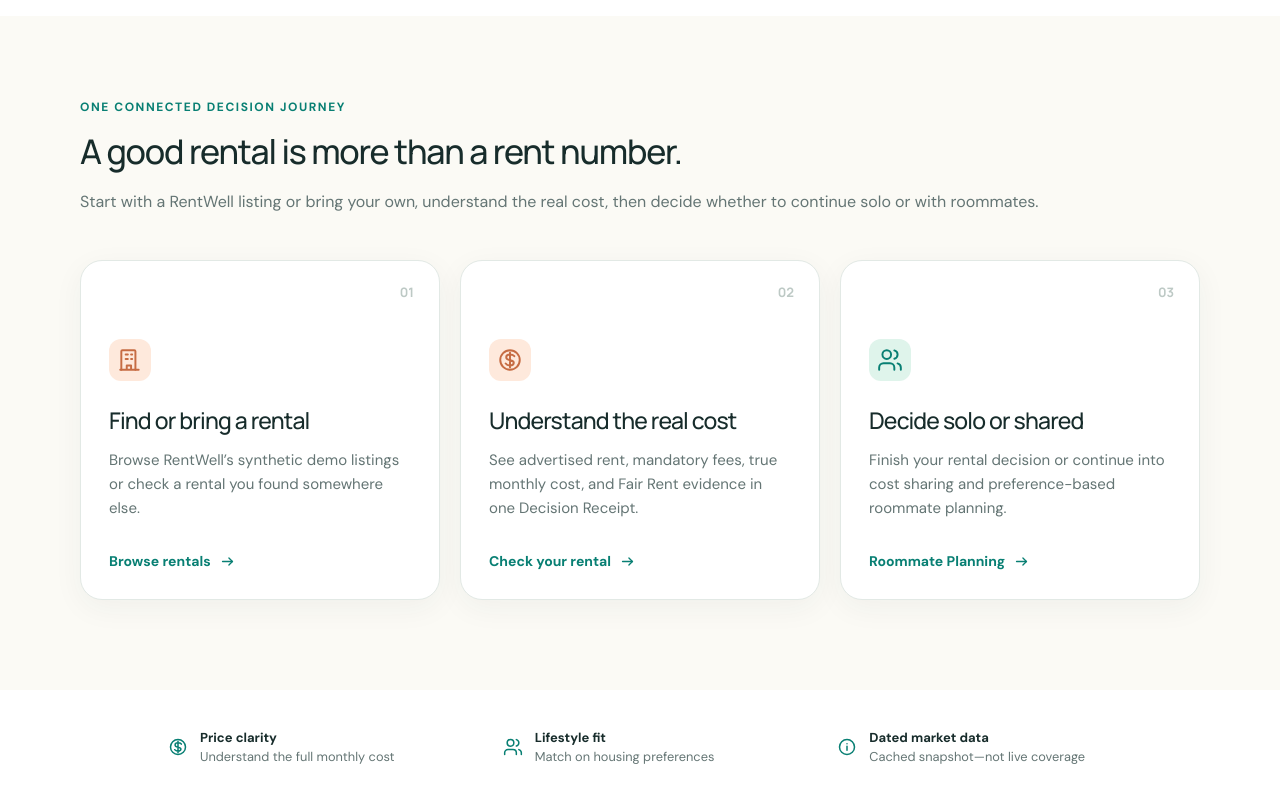
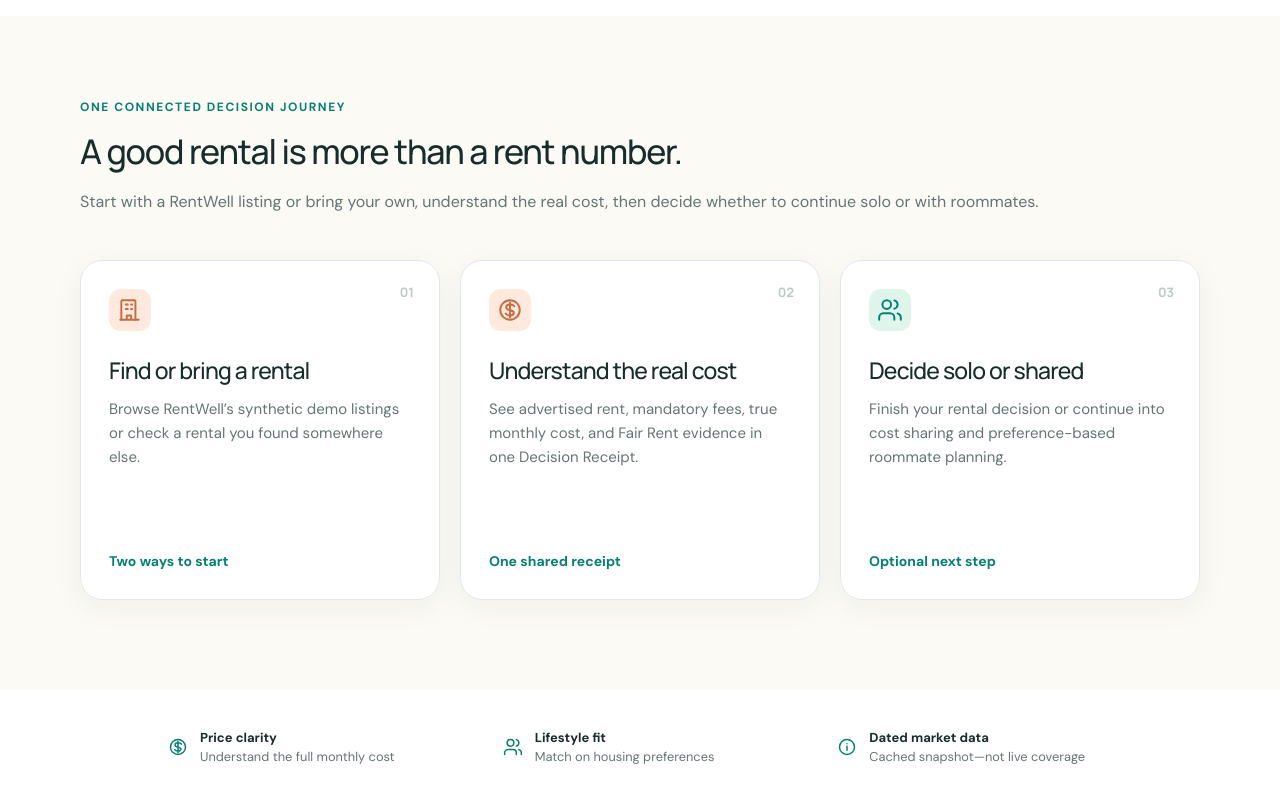
Before and after one commit to ishitaac/rentwell-devday, a React (Vite) app: page / in a window 1280 px wide. Shown: the part 710-1507 px from the top of the page. Built offline with nearby package versions, Linux system fonts and the light colour scheme.

Commit message:
fix: clarify renter decision journey

```diff
--- a/src/App.tsx
+++ b/src/App.tsx
@@ -319,10 +319,8 @@ function Field({
 
 export function Home({
   go,
-  onStartRoommatePlanning,
 }: {
   go: (screen: Screen) => void;
-  onStartRoommatePlanning: () => void;
 }) {
   const sampleListing = getDemoListings(demoListingsDataset)[2].synthetic;
 
@@ -377,7 +375,7 @@ export function Home({
               <span>RS</span>
             </div>
             <div>
-              <strong>3 strong matches</strong>
+              <strong>Fictional roommate preview</strong>
               <small>Based on lifestyle, not identity</small>
             </div>
           </div>
@@ -395,7 +393,7 @@ export function Home({
           </p>
         </div>
         <div className="path-grid journey-grid">
-          <button className="path-card" onClick={() => go("listings")}>
+          <article className="path-card">
             <span className="number">01</span>
             <span className="icon-tile coral">
               <Icon name="building" size={26} />
@@ -405,10 +403,10 @@ export function Home({
               Browse RentWell’s synthetic demo listings or check a rental you found somewhere else.
             </p>
             <span className="card-link">
-              Browse rentals <Icon name="arrow" size={17} />
+              Two ways to start
             </span>
-          </button>
-          <button className="path-card" onClick={() => go("rental-entry")}>
+          </article>
+          <article className="path-card">
             <span className="number">02</span>
             <span className="icon-tile coral">
               <Icon name="dollar" size={26} />
@@ -419,10 +417,10 @@ export function Home({
               Decision Receipt.
             </p>
             <span className="card-link">
-              Check your rental <Icon name="arrow" size={17} />
+              One shared receipt
             </span>
-          </button>
-          <button className="path-card" onClick={onStartRoommatePlanning}>
+          </article>
+          <article className="path-card">
             <span className="number">03</span>
             <span className="icon-tile mint">
               <Icon name="people" size={26} />
@@ -433,9 +431,9 @@ export function Home({
               roommate planning.
             </p>
             <span className="card-link">
-              Roommate Planning <Icon name="arrow" size={17} />
+              Optional next step
             </span>
-          </button>
+          </article>
         </div>
       </section>
       <section className="trust-strip">
@@ -1362,7 +1360,7 @@ function App() {
         </button>
       </header>
       {screen === "home" && (
-        <Home go={go} onStartRoommatePlanning={startRoommateFirst} />
+        <Home go={go} />
       )}
       {screen === "listings" && (
         <ListingsBrowser
--- a/src/Listings.tsx
+++ b/src/Listings.tsx
@@ -432,6 +432,7 @@ export function RentalDecisionDetails({
           <section className="fair-rent-result">
             <span>Fair Rent result</span>
             <strong>{receipt.fairRentResult}</strong>
+            <small>Compares advertised rent before mandatory fees</small>
             {receipt.comparison ? (
               <p>
                 Snapshot range {formatMoney(receipt.comparison.lower)}–
```
Also changed, not shown: 3 other files (tests, documents, lock files or other folders).
